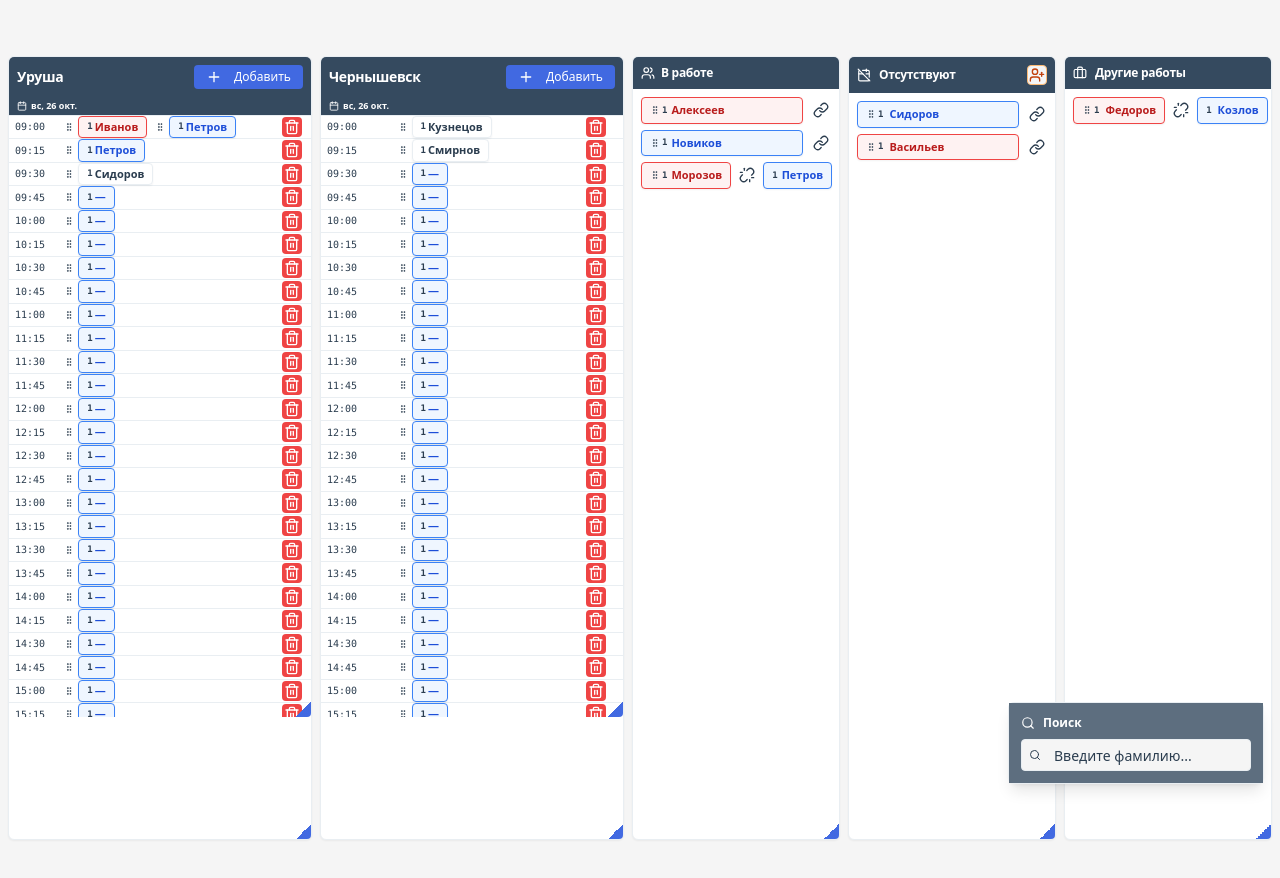
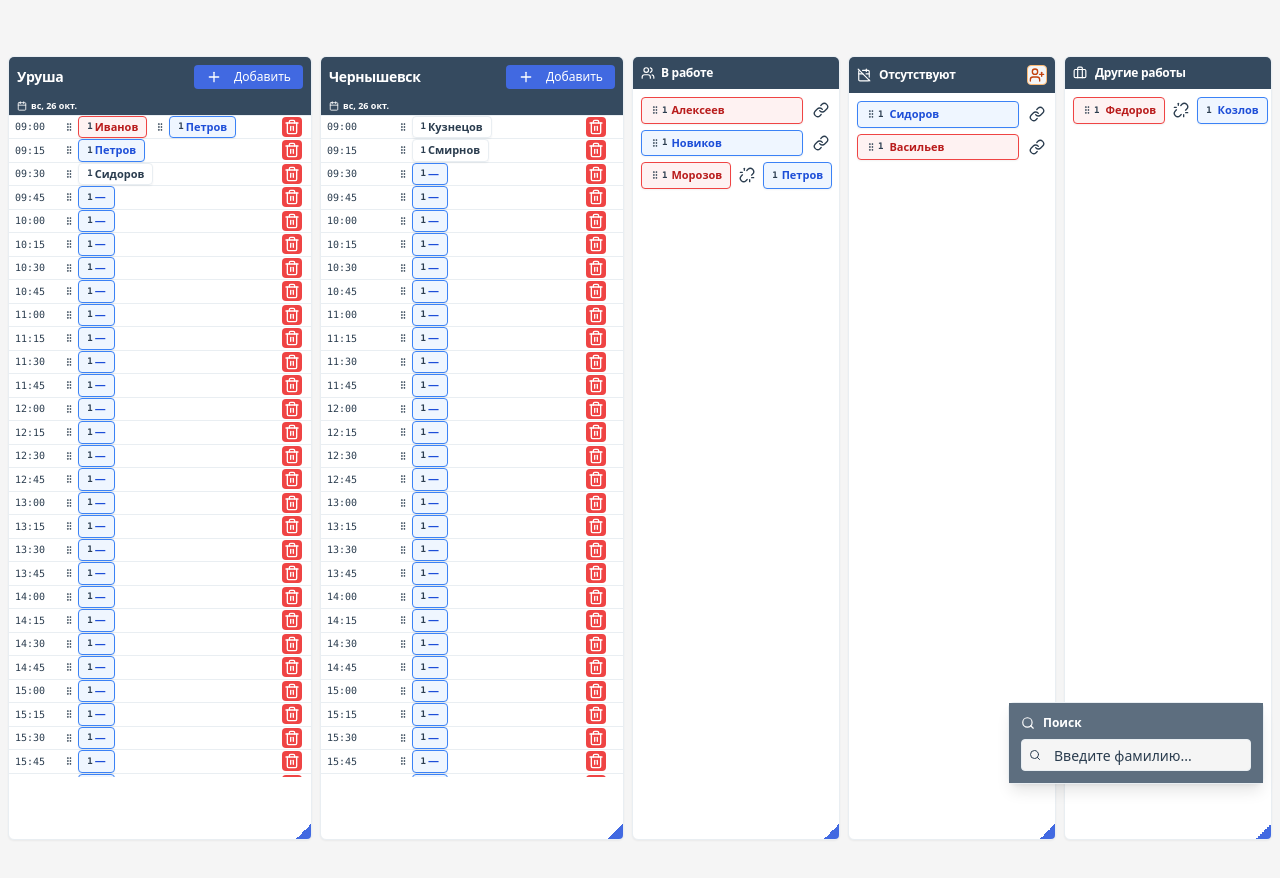
Before and after one commit to pr-poehali-dev/date-name-table-creation, a React (Vite) app: page / in a window 1280 px wide. Shown: the top 878 px of the page. Built offline with nearby package versions, Linux system fonts and the light colour scheme.

Commit message:
Исправлена ошибка отсутствия ответа

```diff
--- a/src/components/DataTable.tsx
+++ b/src/components/DataTable.tsx
@@ -221,7 +221,7 @@ const SingleTable: React.FC<SingleTableProps> = ({
         </div>
       </div>
 
-      <div className="overflow-x-auto max-h-[calc(100vh-180px)] overflow-y-auto resize-y min-h-[200px]">
+      <div className="overflow-x-auto max-h-[calc(100vh-120px)] overflow-y-auto">
         <table className="w-full">
           <tbody className="bg-card divide-y divide-border">
             {(searchQuery ? filteredData : initialData).map((row, index, array) => {
@@ -1415,7 +1415,7 @@ export const DataTable = () => {
             </div>
           </div>
 
-          <div className="p-2 space-y-1.5 max-h-[calc(100vh-180px)] overflow-y-auto">
+          <div className="p-2 space-y-1.5 max-h-[calc(100vh-120px)] overflow-y-auto">
             {filteredReserve.length === 0 ? (
               <div className="text-center py-4 text-muted-foreground">
                 <Icon name="UserX" size={20} className="mx-auto mb-2 opacity-20" />
@@ -1573,7 +1573,7 @@ export const DataTable = () => {
             )}
           </div>
 
-          <div className="p-2 space-y-1.5 max-h-[calc(100vh-180px)] overflow-y-auto">
+          <div className="p-2 space-y-1.5 max-h-[calc(100vh-120px)] overflow-y-auto">
             {filteredWeekend.length === 0 ? (
               <div className="text-center py-4 text-muted-foreground">
                 <Icon name="CalendarX" size={20} className="mx-auto mb-2 opacity-20" />
@@ -1688,7 +1688,7 @@ export const DataTable = () => {
             </div>
           </div>
 
-          <div className="p-2 space-y-1.5 max-h-[calc(100vh-180px)] overflow-y-auto">
+          <div className="p-2 space-y-1.5 max-h-[calc(100vh-120px)] overflow-y-auto">
             {filteredOtherJobs.length === 0 ? (
               <div className="text-center py-4 text-muted-foreground">
                 <Icon name="BriefcaseX" size={20} className="mx-auto mb-2 opacity-20" />
```
